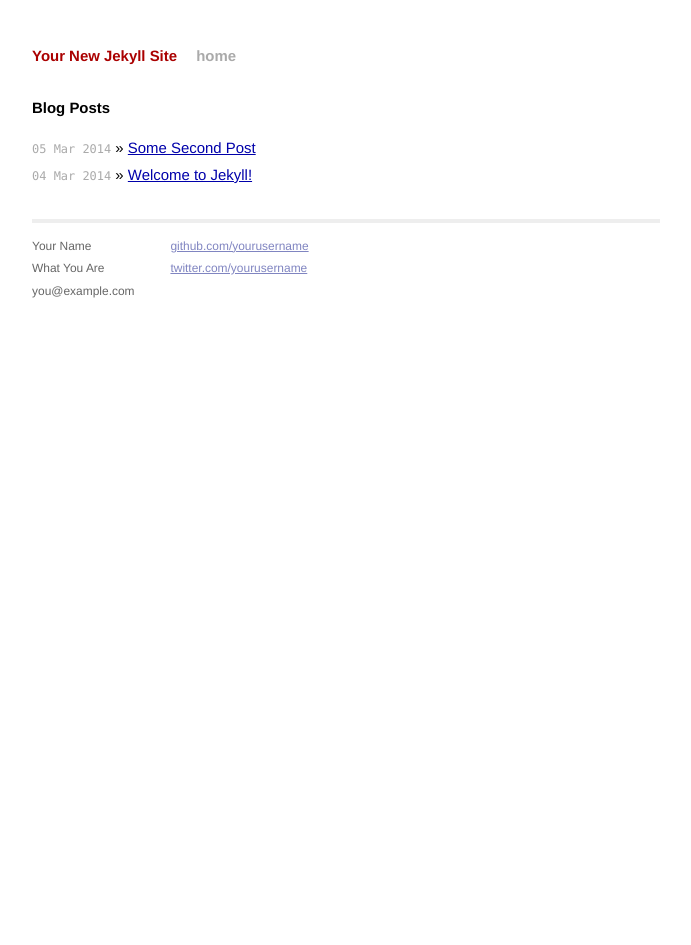
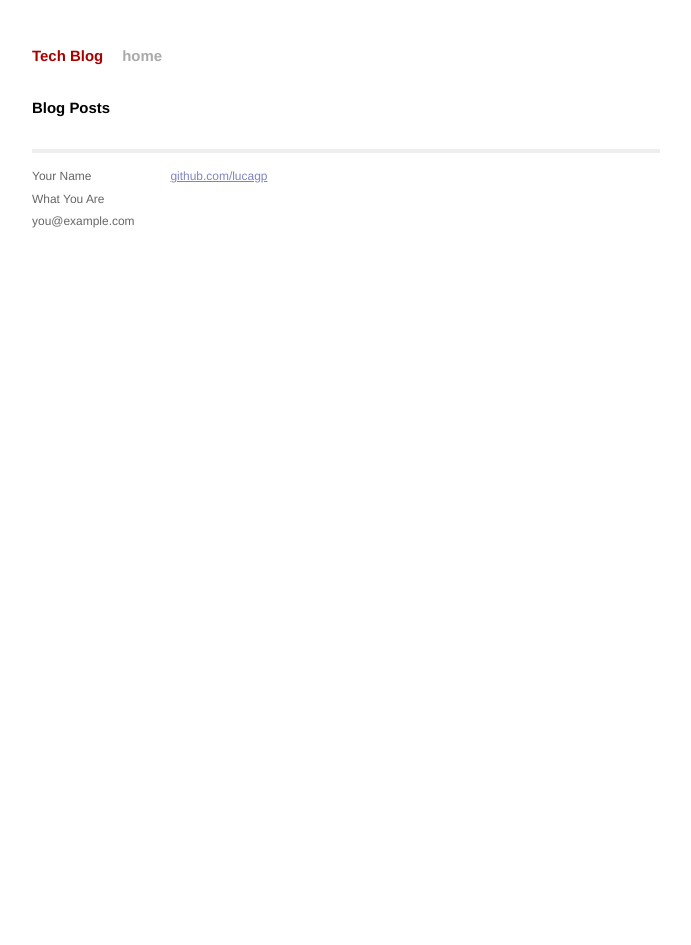
Before and after one commit to lucagp/lucagp.github.io, a Jekyll site: the page built from index.html, in a window 1280 px wide. Shown: the whole page, without its empty margins (294-985 px from the left). Built offline with Jekyll 4.4.1, drawn with Linux system fonts in a browser that asks for light colours; Markdown is read by kramdown in place of the engine named in the settings.

Commit message:
removed awesome site tr

```diff
--- /dev/null
+++ b/CNAME
@@ -0,0 +1 @@
+pittavini.com
--- a/_config.yml
+++ b/_config.yml
@@ -1,3 +1,3 @@
-name: Your New Jekyll Site
+name: Tech Blog
 markdown: redcarpet
 pygments: true
--- a/_layouts/default.html
+++ b/_layouts/default.html
@@ -33,8 +33,8 @@
             </div>
             <div class="contact">
               <p>
-                <a href="https://github.com/yourusername">github.com/yourusername</a><br />
-                <a href="https://twitter.com/yourusername">twitter.com/yourusername</a><br />
+                <a href="https://github.com/lucagp">github.com/lucagp</a><br />
+                <!--<a href="https://twitter.com/lucagp">twitter.com/yourusername</a><br />-->
               </p>
             </div>
           </div>
--- a/index.html
+++ b/index.html
@@ -1,6 +1,6 @@
 ---
 layout: default
-title: Your New Jekyll Site
+title: Tech Blog
 ---
 
 <div id="home">
```
Also changed, not shown: _posts/2014-03-04-welcome-to-jekyll.markdown (deleted, +0 -24 lines), _posts/2014-03-05-some-second-post.markdown (deleted, +0 -24 lines).
